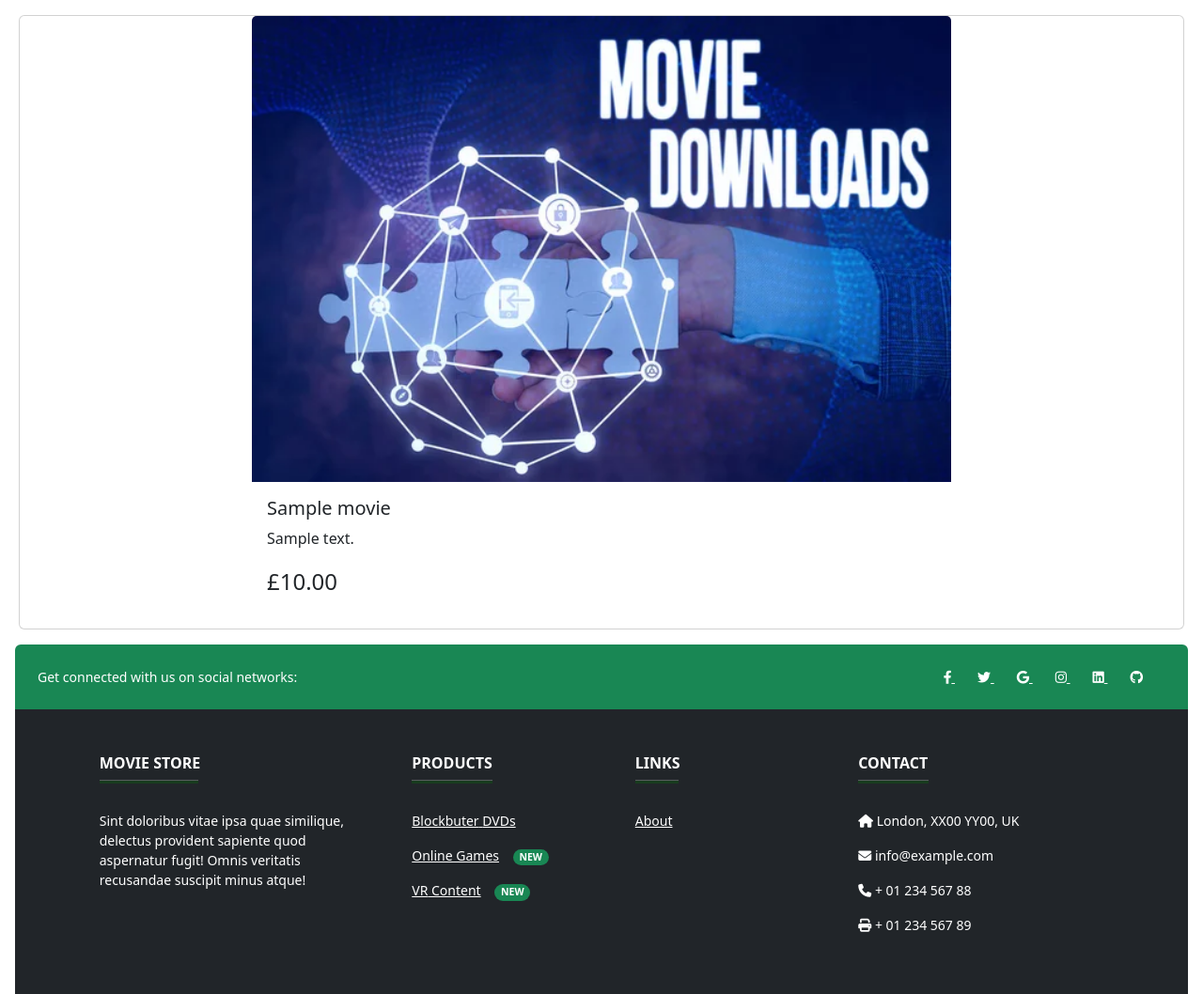
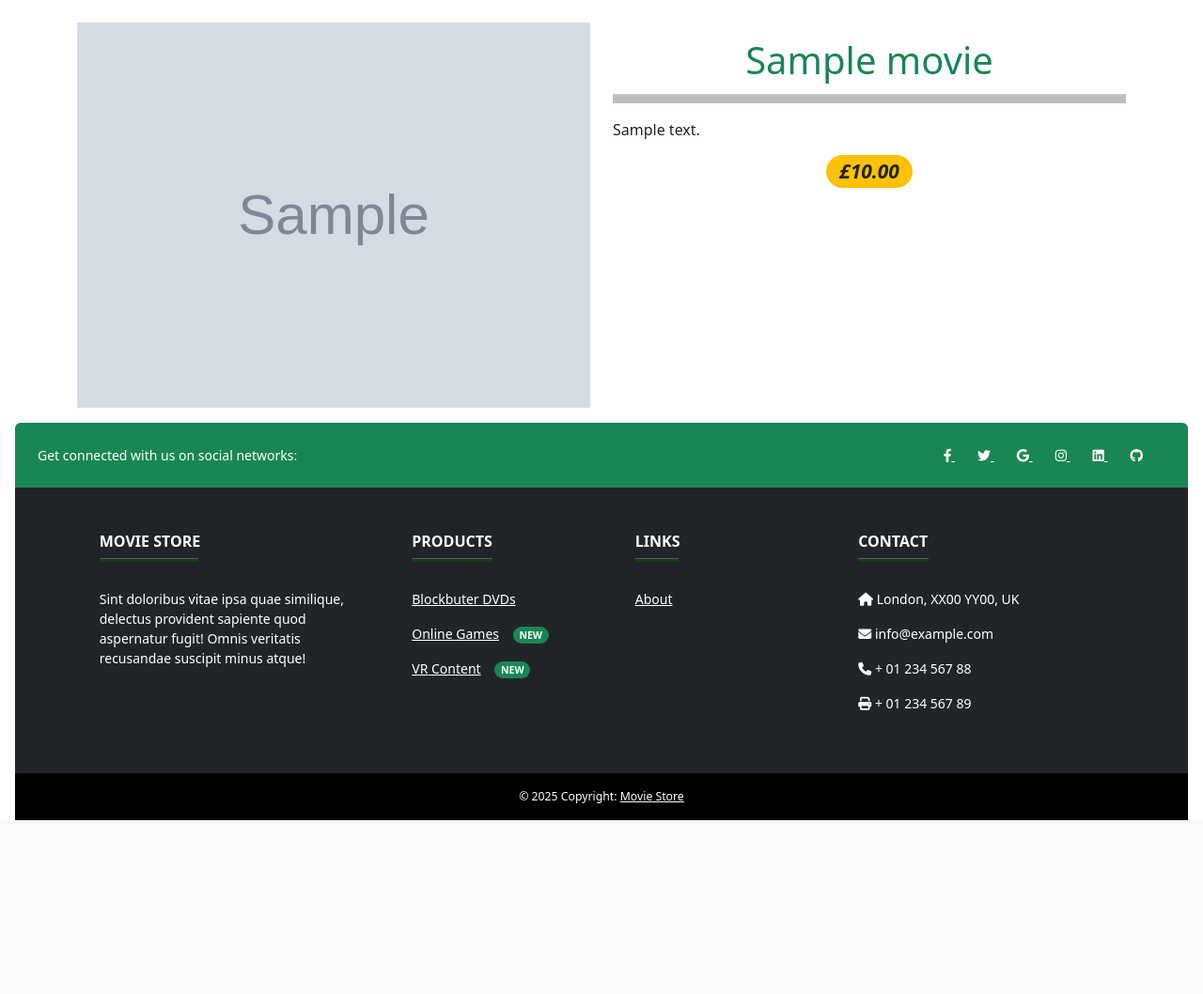
Before and after one commit to johnclamy/chrome-extension-starter, a Django app: page /movies/1/ in a window 1280 px wide. Shown: the part 56-1114 px from the top of the page at 94% size. After the commit the page ends 929 px from the top, so only its background shows below. Run offline with Django 5.2, Linux system fonts and the light colour scheme; tables that the repository leaves empty hold one stand-in row (values such as "Sample post"); grey boxes marked "Sample" are stand-in pictures; some libraries are stand-ins or nearby versions.

Commit message:
update the movie templates to display data from the db

```diff
--- a/moviestore/movies/templates/movies/index.html
+++ b/moviestore/movies/templates/movies/index.html
@@ -13,9 +13,9 @@
     <div class="col-md-4 col-lg-3 mb-2">
       <section class="p-2 card align-items-center pt-4">
         <img
-          src="{% static 'img/about.jpg' %}"
-          alt=""
-          class="card-img-top rounded"
+          src="{{ movie.image.url }}"
+          alt="{{ movie.title }}"
+          class="card-img-top rounded img-card-200"
         />
         <div class="card-body text-center">
           <a
--- a/moviestore/movies/templates/movies/show.html
+++ b/moviestore/movies/templates/movies/show.html
@@ -1,16 +1,31 @@
-{% extends 'base.html' %} {% block content %} {% load static %}
-<div class="card my-2 mx-1">
-  <div class="container">
-    <section class="col-md-10 col-lg-8 offset-lg-2 mx-auto mb-3">
-      <img
-        src="{% static 'img/about.jpg' %}"
-        class="card-img-top"
-        alt="{{ template_data.movie.title }}"
-      />
-      <div class="card-body">
-        <h1 class="h5 card-title">{{ template_data.movie.title }}</h1>
-        <p class="card-text">{{ template_data.movie.descr }}</p>
-        <p class="card-text fs-4">£{{ template_data.movie.price }}.00</p>
+{% extends 'base.html' %} {% block content %}
+<div class="my-3 mx-1">
+  <div class="container text-center">
+    <section class="row">
+      <div class="col-md-6">
+        <img
+          src="{{ template_data.movie.image.url }}"
+          class="card-img-top img-card-400"
+          alt="{{ template_data.movie.title }}"
+        />
+      </div>
+
+      <div class="col-md-6">
+        <h1 class="mt-3 text-success">{{ template_data.movie.title }}</h1>
+        <hr
+          style="
+            width: 100%;
+            height: 10px;
+            margin-top: 12px;
+            background-color: black;
+          "
+        />
+        <p class="my-2 text-start">{{ template_data.movie.descr }}</p>
+        <p class="fs-3 fst-italic fw-bold mt-2">
+          <span class="badge bg-warning rounded-pill text-dark"
+            >£{{ template_data.movie.price }}.00</span
+          >
+        </p>
       </div>
     </section>
   </div>
```
